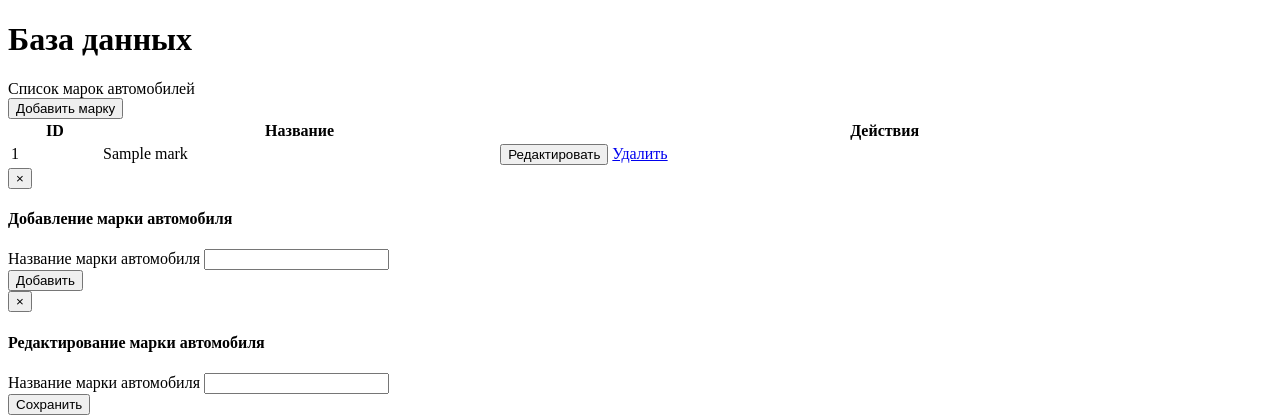
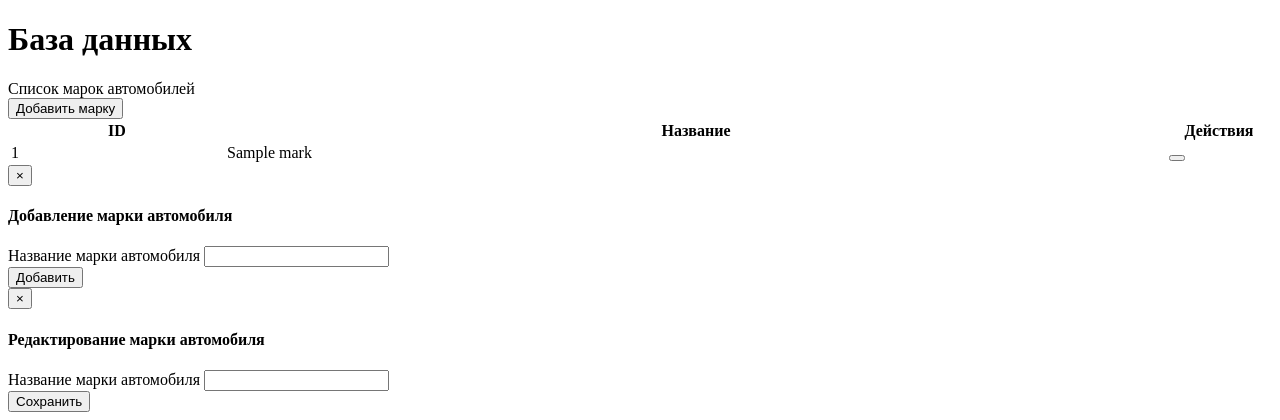
Before and after one commit to vanilich/autodb, a PHP site: template templates/mark.php in a window 1280 px wide. Shown: the top 420 px of the page. Run offline with PHP 8.4, Linux system fonts and the light colour scheme; the template is opened without the code that fills it: most values are stand-ins (such as "Sample title", 1, 10 or a date in 2020).

Commit message:
fix btn sizez for model & mark

```diff
--- a/templates/mark.php
+++ b/templates/mark.php
@@ -42,7 +42,7 @@
                                         <tr>
                                             <th>ID</th>
                                             <th>Название</th>
-                                            <th>Действия</th>
+                                             <th style="width: 100px;">Действия</th>
                                         </tr>
                                     </thead>
                                     <tbody>
@@ -52,18 +52,16 @@
                                                 <td><?php echo $item['name'];?></td>
                                                 <td>
                                                     <button type="button"
-                                                            class="btn btn-default"
+                                                            class="btn btn-primary btn-sm"
                                                             data-toggle="modal"
                                                             data-target="#modal-mark-edit"
                                                             data-data='<?php echo json_encode($item); ?>'>
                                                         <i class="fa fa-pencil" aria-hidden="true"></i>
-                                                        Редактировать
                                                     </button>
                                                     <a href="/mark/remove/<?php echo $item['id']; ?>"
-                                                       class="btn btn-danger"
+                                                       class="btn btn-danger btn-sm"
                                                        onclick="return confirm('Вы действительно хотите удалить эту марку автомобиля?')">
                                                         <i class="fa fa-trash" aria-hidden="true"></i>
-                                                        Удалить
                                                     </a>
                                                 </td>
                                             </tr>
```
Also changed, not shown: templates/model.php (+3 -5 lines).
